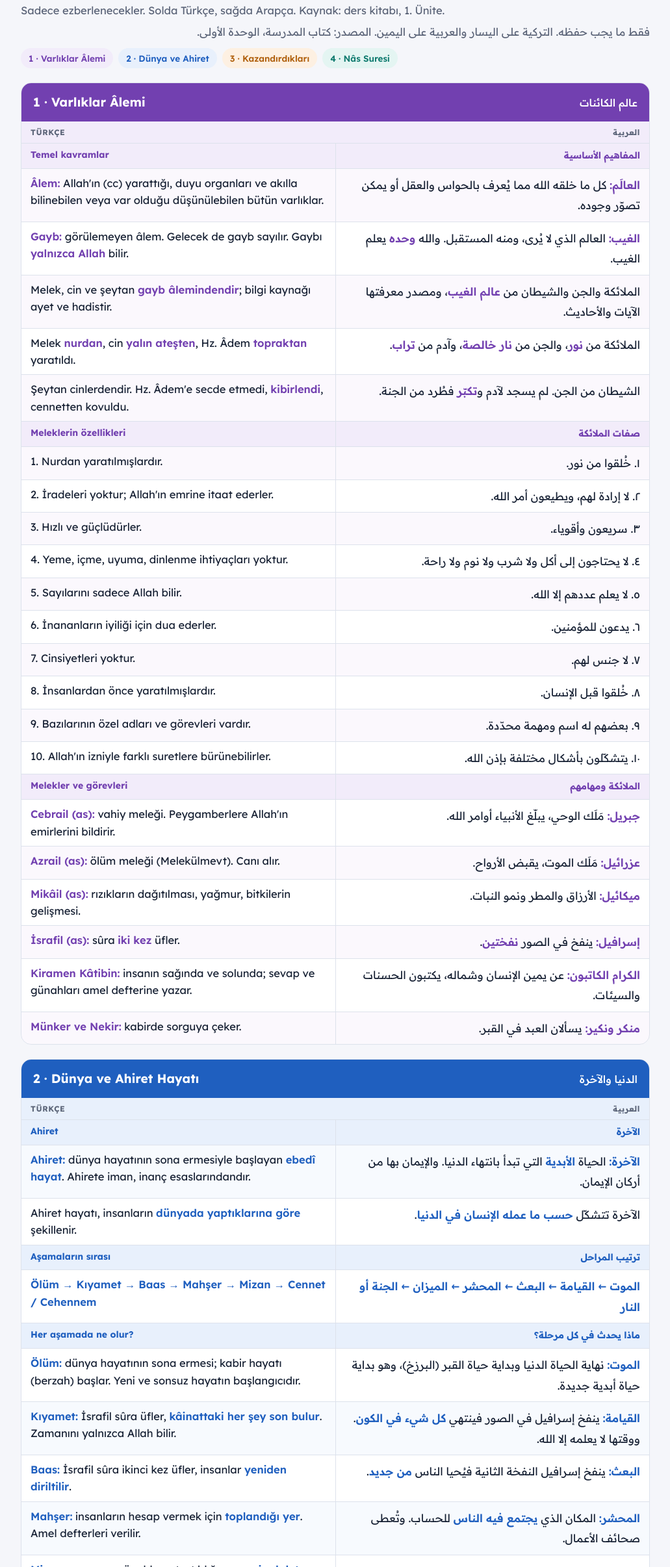
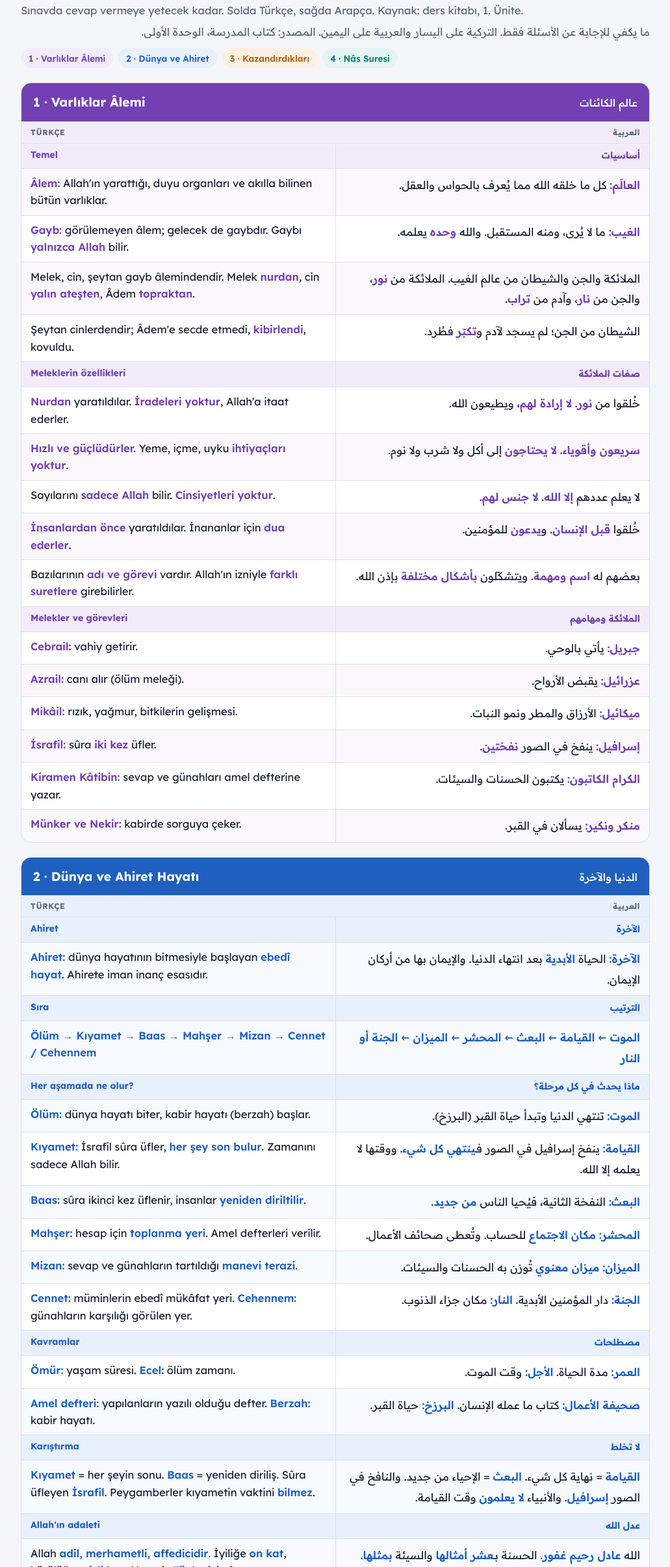
Before and after one commit to yahyaabohashem332/dinkulturu7-yazili1, a plain HTML site: page ezber/index.html in a window 1280 px wide. Shown: the part 148-2560 px from the top of the page at 65% size, without its empty margins (124-1155 px from the left). Drawn offline with Linux system fonts and the light colour scheme.

Commit message:
Shorten the memorisation page to what is needed to answer
Co-Authored-By: Claude Sonnet 5.5 <noreply@anthropic.com>

```diff
--- a/ezber/index.html
+++ b/ezber/index.html
@@ -63,8 +63,8 @@ tr:not(.g):nth-child(even) td{background:color-mix(in srgb,var(--cs) 35%,transpa
 <header id="top">
   <p class="kicker">7. Sınıf Din Kültürü · 1. Yazılı · Senaryo 3</p>
   <h1>Ezber Listesi</h1>
-  <p>Sadece ezberlenecekler. Solda Türkçe, sağda Arapça. Kaynak: ders kitabı, 1. Ünite.</p>
-  <p class="ar" lang="ar">فقط ما يجب حفظه. التركية على اليسار والعربية على اليمين. المصدر: كتاب المدرسة، الوحدة الأولى.</p>
+  <p>Sınavda cevap vermeye yetecek kadar. Solda Türkçe, sağda Arapça. Kaynak: ders kitabı, 1. Ünite.</p>
+  <p class="ar" lang="ar">ما يكفي للإجابة عن الأسئلة فقط. التركية على اليسار والعربية على اليمين. المصدر: كتاب المدرسة، الوحدة الأولى.</p>
   <nav class="jump" aria-label="Bölümler">
     <a href="#a" style="--c:var(--c1);--cs:var(--c1s)">1 · Varlıklar Âlemi</a>
     <a href="#b" style="--c:var(--c2);--cs:var(--c2s)">2 · Dünya ve Ahiret</a>
@@ -79,30 +79,24 @@ tr:not(.g):nth-child(even) td{background:color-mix(in srgb,var(--cs) 35%,transpa
   <table>
     <thead><tr><th>Türkçe</th><th>العربية</th></tr></thead>
     <tbody>
-      <tr class="g"><td>Temel kavramlar</td><td>المفاهيم الأساسية</td></tr>
-      <tr><td><b>Âlem:</b> Allah'ın (cc) yarattığı, duyu organları ve akılla bilinebilen veya var olduğu düşünülebilen bütün varlıklar.</td><td><b>العالَم:</b> كل ما خلقه الله مما يُعرف بالحواس والعقل أو يمكن تصوّر وجوده.</td></tr>
-      <tr><td><b>Gayb:</b> görülemeyen âlem. Gelecek de gayb sayılır. Gaybı <b>yalnızca Allah</b> bilir.</td><td><b>الغيب:</b> العالم الذي لا يُرى، ومنه المستقبل. والله <b>وحده</b> يعلم الغيب.</td></tr>
-      <tr><td>Melek, cin ve şeytan <b>gayb âlemindendir</b>; bilgi kaynağı ayet ve hadistir.</td><td>الملائكة والجن والشيطان من <b>عالم الغيب</b>، ومصدر معرفتها الآيات والأحاديث.</td></tr>
-      <tr><td>Melek <b>nurdan</b>, cin <b>yalın ateşten</b>, Hz. Âdem <b>topraktan</b> yaratıldı.</td><td>الملائكة من <b>نور</b>، والجن من <b>نار خالصة</b>، وآدم من <b>تراب</b>.</td></tr>
-      <tr><td>Şeytan cinlerdendir. Hz. Âdem'e secde etmedi, <b>kibirlendi</b>, cennetten kovuldu.</td><td>الشيطان من الجن. لم يسجد لآدم و<b>تكبّر</b> فطُرد من الجنة.</td></tr>
+      <tr class="g"><td>Temel</td><td>أساسيات</td></tr>
+      <tr><td><b>Âlem:</b> Allah'ın yarattığı, duyu organları ve akılla bilinen bütün varlıklar.</td><td><b>العالَم:</b> كل ما خلقه الله مما يُعرف بالحواس والعقل.</td></tr>
+      <tr><td><b>Gayb:</b> görülemeyen âlem; gelecek de gaybdır. Gaybı <b>yalnızca Allah</b> bilir.</td><td><b>الغيب:</b> ما لا يُرى، ومنه المستقبل. والله <b>وحده</b> يعلمه.</td></tr>
+      <tr><td>Melek, cin, şeytan gayb âlemindendir. Melek <b>nurdan</b>, cin <b>yalın ateşten</b>, Âdem <b>topraktan</b>.</td><td>الملائكة والجن والشيطان من عالم الغيب. الملائكة من <b>نور</b>، والجن من <b>نار</b>، وآدم من <b>تراب</b>.</td></tr>
+      <tr><td>Şeytan cinlerdendir; Âdem'e secde etmedi, <b>kibirlendi</b>, kovuldu.</td><td>الشيطان من الجن؛ لم يسجد لآدم و<b>تكبّر</b> فطُرد.</td></tr>
       <tr class="g"><td>Meleklerin özellikleri</td><td>صفات الملائكة</td></tr>
-      <tr><td>1. Nurdan yaratılmışlardır.</td><td>١. خُلقوا من نور.</td></tr>
-      <tr><td>2. İradeleri yoktur; Allah'ın emrine itaat ederler.</td><td>٢. لا إرادة لهم، ويطيعون أمر الله.</td></tr>
-      <tr><td>3. Hızlı ve güçlüdürler.</td><td>٣. سريعون وأقوياء.</td></tr>
-      <tr><td>4. Yeme, içme, uyuma, dinlenme ihtiyaçları yoktur.</td><td>٤. لا يحتاجون إلى أكل ولا شرب ولا نوم ولا راحة.</td></tr>
-      <tr><td>5. Sayılarını sadece Allah bilir.</td><td>٥. لا يعلم عددهم إلا الله.</td></tr>
-      <tr><td>6. İnananların iyiliği için dua ederler.</td><td>٦. يدعون للمؤمنين.</td></tr>
-      <tr><td>7. Cinsiyetleri yoktur.</td><td>٧. لا جنس لهم.</td></tr>
-      <tr><td>8. İnsanlardan önce yaratılmışlardır.</td><td>٨. خُلقوا قبل الإنسان.</td></tr>
-      <tr><td>9. Bazılarının özel adları ve görevleri vardır.</td><td>٩. بعضهم له اسم ومهمة محدّدة.</td></tr>
-      <tr><td>10. Allah'ın izniyle farklı suretlere bürünebilirler.</td><td>١٠. يتشكّلون بأشكال مختلفة بإذن الله.</td></tr>
+      <tr><td><b>Nurdan</b> yaratıldılar. <b>İradeleri yoktur</b>, Allah'a itaat ederler.</td><td>خُلقوا من <b>نور</b>. <b>لا إرادة لهم</b>، ويطيعون الله.</td></tr>
+      <tr><td><b>Hızlı ve güçlüdürler.</b> Yeme, içme, uyku <b>ihtiyaçları yoktur</b>.</td><td><b>سريعون وأقوياء.</b> <b>لا يحتاجون</b> إلى أكل ولا شرب ولا نوم.</td></tr>
+      <tr><td>Sayılarını <b>sadece Allah</b> bilir. <b>Cinsiyetleri yoktur</b>.</td><td>لا يعلم عددهم <b>إلا الله</b>. <b>لا جنس لهم</b>.</td></tr>
+      <tr><td><b>İnsanlardan önce</b> yaratıldılar. İnananlar için <b>dua ederler</b>.</td><td>خُلقوا <b>قبل الإنسان</b>. و<b>يدعون</b> للمؤمنين.</td></tr>
+      <tr><td>Bazılarının <b>adı ve görevi</b> vardır. Allah'ın izniyle <b>farklı suretlere</b> girebilirler.</td><td>بعضهم له <b>اسم ومهمة</b>. ويتشكّلون <b>بأشكال مختلفة</b> بإذن الله.</td></tr>
       <tr class="g"><td>Melekler ve görevleri</td><td>الملائكة ومهامهم</td></tr>
-      <tr><td><b>Cebrail (as):</b> vahiy meleği. Peygamberlere Allah'ın emirlerini bildirir.</td><td><b>جبريل:</b> مَلَك الوحي، يبلّغ الأنبياء أوامر الله.</td></tr>
-      <tr><td><b>Azrail (as):</b> ölüm meleği (Melekülmevt). Canı alır.</td><td><b>عزرائيل:</b> مَلَك الموت، يقبض الأرواح.</td></tr>
-      <tr><td><b>Mikâil (as):</b> rızıkların dağıtılması, yağmur, bitkilerin gelişmesi.</td><td><b>ميكائيل:</b> الأرزاق والمطر ونمو النبات.</td></tr>
-      <tr><td><b>İsrafil (as):</b> sûra <b>iki kez</b> üfler.</td><td><b>إسرافيل:</b> ينفخ في الصور <b>نفختين</b>.</td></tr>
-      <tr><td><b>Kiramen Kâtibin:</b> insanın sağında ve solunda; sevap ve günahları amel defterine yazar.</td><td><b>الكرام الكاتبون:</b> عن يمين الإنسان وشماله، يكتبون الحسنات والسيئات.</td></tr>
-      <tr><td><b>Münker ve Nekir:</b> kabirde sorguya çeker.</td><td><b>منكر ونكير:</b> يسألان العبد في القبر.</td></tr>
+      <tr><td><b>Cebrail:</b> vahiy getirir.</td><td><b>جبريل:</b> يأتي بالوحي.</td></tr>
+      <tr><td><b>Azrail:</b> canı alır (ölüm meleği).</td><td><b>عزرائيل:</b> يقبض الأرواح.</td></tr>
+      <tr><td><b>Mikâil:</b> rızık, yağmur, bitkilerin gelişmesi.</td><td><b>ميكائيل:</b> الأرزاق والمطر ونمو النبات.</td></tr>
+      <tr><td><b>İsrafil:</b> sûra <b>iki kez</b> üfler.</td><td><b>إسرافيل:</b> ينفخ في الصور <b>نفختين</b>.</td></tr>
+      <tr><td><b>Kiramen Kâtibin:</b> sevap ve günahları amel defterine yazar.</td><td><b>الكرام الكاتبون:</b> يكتبون الحسنات والسيئات.</td></tr>
+      <tr><td><b>Münker ve Nekir:</b> kabirde sorguya çeker.</td><td><b>منكر ونكير:</b> يسألان في القبر.</td></tr>
     </tbody>
   </table>
 </section>
@@ -114,31 +108,23 @@ tr:not(.g):nth-child(even) td{background:color-mix(in srgb,var(--cs) 35%,transpa
     <thead><tr><th>Türkçe</th><th>العربية</th></tr></thead>
     <tbody>
       <tr class="g"><td>Ahiret</td><td>الآخرة</td></tr>
-      <tr><td><b>Ahiret:</b> dünya hayatının sona ermesiyle başlayan <b>ebedî hayat</b>. Ahirete iman, inanç esaslarındandır.</td><td><b>الآخرة:</b> الحياة <b>الأبدية</b> التي تبدأ بانتهاء الدنيا. والإيمان بها من أركان الإيمان.</td></tr>
-      <tr><td>Ahiret hayatı, insanların <b>dünyada yaptıklarına göre</b> şekillenir.</td><td>الآخرة تتشكّل <b>حسب ما عمله الإنسان في الدنيا</b>.</td></tr>
-      <tr class="g"><td>Aşamaların sırası</td><td>ترتيب المراحل</td></tr>
+      <tr><td><b>Ahiret:</b> dünya hayatının bitmesiyle başlayan <b>ebedî hayat</b>. Ahirete iman inanç esasıdır.</td><td><b>الآخرة:</b> الحياة <b>الأبدية</b> بعد انتهاء الدنيا. والإيمان بها من أركان الإيمان.</td></tr>
+      <tr class="g"><td>Sıra</td><td>الترتيب</td></tr>
       <tr><td><b>Ölüm → Kıyamet → Baas → Mahşer → Mizan → Cennet / Cehennem</b></td><td><b>الموت ← القيامة ← البعث ← المحشر ← الميزان ← الجنة أو النار</b></td></tr>
       <tr class="g"><td>Her aşamada ne olur?</td><td>ماذا يحدث في كل مرحلة؟</td></tr>
-      <tr><td><b>Ölüm:</b> dünya hayatının sona ermesi; kabir hayatı (berzah) başlar. Yeni ve sonsuz hayatın başlangıcıdır.</td><td><b>الموت:</b> نهاية الحياة الدنيا وبداية حياة القبر (البرزخ)، وهو بداية حياة أبدية جديدة.</td></tr>
-      <tr><td><b>Kıyamet:</b> İsrafil sûra üfler, <b>kâinattaki her şey son bulur</b>. Zamanını yalnızca Allah bilir.</td><td><b>القيامة:</b> ينفخ إسرافيل في الصور فينتهي <b>كل شيء في الكون</b>. ووقتها لا يعلمه إلا الله.</td></tr>
-      <tr><td><b>Baas:</b> İsrafil sûra ikinci kez üfler, insanlar <b>yeniden diriltilir</b>.</td><td><b>البعث:</b> ينفخ إسرافيل النفخة الثانية فيُحيا الناس <b>من جديد</b>.</td></tr>
-      <tr><td><b>Mahşer:</b> insanların hesap vermek için <b>toplandığı yer</b>. Amel defterleri verilir.</td><td><b>المحشر:</b> المكان الذي <b>يجتمع فيه الناس</b> للحساب. وتُعطى صحائف الأعمال.</td></tr>
-      <tr><td><b>Mizan:</b> sevap ve günahların tartıldığı <b>manevi adalet terazisi</b>.</td><td><b>الميزان:</b> <b>ميزان العدل المعنوي</b> توزن به الحسنات والسيئات.</td></tr>
-      <tr><td><b>Cennet:</b> müminlerin ebedî mükâfat yeri. <b>Cehennem:</b> günahların karşılığının görüldüğü yer.</td><td><b>الجنة:</b> دار المؤمنين الأبدية. <b>النار:</b> مكان جزاء الذنوب.</td></tr>
-      <tr class="g"><td>Diğer kavramlar</td><td>مفاهيم أخرى</td></tr>
-      <tr><td><b>Ömür:</b> doğumdan ölüme kadar yaşam süresi.</td><td><b>العمر:</b> مدة الحياة من الولادة إلى الموت.</td></tr>
-      <tr><td><b>Ecel:</b> ölüm için belirlenen zaman.</td><td><b>الأجل:</b> الوقت المحدّد للموت.</td></tr>
-      <tr><td><b>Amel defteri:</b> yapılan her şeyin yazılı olduğu defter.</td><td><b>صحيفة الأعمال:</b> الكتاب المسجَّل فيه كل ما فعله الإنسان.</td></tr>
-      <tr><td><b>Berzah:</b> dünya ile ahiret arasındaki âlem, kabir hayatı.</td><td><b>البرزخ:</b> العالم بين الدنيا والآخرة، أي حياة القبر.</td></tr>
-      <tr><td><b>Cennetin isimleri:</b> Firdevs, Meva, Naim, Adn, Darüsselam, Hüsna, Darülmukame.</td><td><b>أسماء الجنة:</b> الفردوس، المأوى، النعيم، عدن، دار السلام، الحسنى، دار المقامة.</td></tr>
+      <tr><td><b>Ölüm:</b> dünya hayatı biter, kabir hayatı (berzah) başlar.</td><td><b>الموت:</b> تنتهي الدنيا وتبدأ حياة القبر (البرزخ).</td></tr>
+      <tr><td><b>Kıyamet:</b> İsrafil sûra üfler, <b>her şey son bulur</b>. Zamanını sadece Allah bilir.</td><td><b>القيامة:</b> ينفخ إسرافيل في الصور فـ<b>ينتهي كل شيء</b>. ووقتها لا يعلمه إلا الله.</td></tr>
+      <tr><td><b>Baas:</b> sûra ikinci kez üflenir, insanlar <b>yeniden diriltilir</b>.</td><td><b>البعث:</b> النفخة الثانية، فيُحيا الناس <b>من جديد</b>.</td></tr>
+      <tr><td><b>Mahşer:</b> hesap için <b>toplanma yeri</b>. Amel defterleri verilir.</td><td><b>المحشر:</b> <b>مكان الاجتماع</b> للحساب. وتُعطى صحائف الأعمال.</td></tr>
+      <tr><td><b>Mizan:</b> sevap ve günahların tartıldığı <b>manevi terazi</b>.</td><td><b>الميزان:</b> <b>ميزان معنوي</b> تُوزن به الحسنات والسيئات.</td></tr>
+      <tr><td><b>Cennet:</b> müminlerin ebedî mükâfat yeri. <b>Cehennem:</b> günahların karşılığı görülen yer.</td><td><b>الجنة:</b> دار المؤمنين الأبدية. <b>النار:</b> مكان جزاء الذنوب.</td></tr>
+      <tr class="g"><td>Kavramlar</td><td>مصطلحات</td></tr>
+      <tr><td><b>Ömür:</b> yaşam süresi. <b>Ecel:</b> ölüm zamanı.</td><td><b>العمر:</b> مدة الحياة. <b>الأجل:</b> وقت الموت.</td></tr>
+      <tr><td><b>Amel defteri:</b> yapılanların yazılı olduğu defter. <b>Berzah:</b> kabir hayatı.</td><td><b>صحيفة الأعمال:</b> كتاب ما عمله الإنسان. <b>البرزخ:</b> حياة القبر.</td></tr>
       <tr class="g"><td>Karıştırma</td><td>لا تخلط</td></tr>
-      <tr><td><b>Kıyamet</b> = her şeyin sonu (1. üfleme). <b>Baas</b> = yeniden diriliş (2. üfleme). Sûra üfleyen <b>İsrafil</b>'dir.</td><td><b>القيامة</b> = نهاية كل شيء (النفخة الأولى). <b>البعث</b> = الإحياء (النفخة الثانية). والذي ينفخ في الصور <b>إسرافيل</b>.</td></tr>
-      <tr><td>Peygamberler kıyametin vaktini <b>bilmez</b>; yalnızca Allah bilir.</td><td>الأنبياء <b>لا يعلمون</b> وقت القيامة؛ الله وحده يعلمه.</td></tr>
+      <tr><td><b>Kıyamet</b> = her şeyin sonu. <b>Baas</b> = yeniden diriliş. Sûra üfleyen <b>İsrafil</b>. Peygamberler kıyametin vaktini <b>bilmez</b>.</td><td><b>القيامة</b> = نهاية كل شيء. <b>البعث</b> = الإحياء من جديد. والنافخ في الصور <b>إسرافيل</b>. والأنبياء <b>لا يعلمون</b> وقت القيامة.</td></tr>
       <tr class="g"><td>Allah'ın adaleti</td><td>عدل الله</td></tr>
-      <tr><td>Allah <b>adil, merhametli ve affedicidir</b>. İyiliğin karşılığı <b>on kat</b>, kötülüğün karşılığı <b>misli</b> kadardır (Enam 160).</td><td>الله <b>عادل رحيم غفور</b>. الحسنة بعشر أمثالها، والسيئة بمثلها فقط.</td></tr>
-      <tr><td>Günah işleyene hemen ceza vermez; <b>tövbe</b> için fırsat tanır. Rahmetinden ümit kesilmez.</td><td>لا يعاقب المذنب فوراً بل يمهله ليتوب. ولا يُيأس من رحمته.</td></tr>
-      <tr><td>Hadis: “Akıllı kişi, <b>kendini hesaba çeken</b> ve ölümden sonrası için çalışandır.”</td><td>الحديث: «العاقل من <b>حاسب نفسه</b> وعمل لما بعد الموت».</td></tr>
-      <tr><td>Kıyamet günü hesaba çekilen <b>5 şey</b>: ömrünü nerede geçirdiği · gençliğini nerede yıprattığı · malını nereden kazandığı · nerede harcadığı · bildiğiyle amel edip etmediği.</td><td><b>خمسة أسئلة:</b> عمره فيما أفناه · شبابه فيما أبلاه · ماله من أين اكتسبه · وفيما أنفقه · ماذا عمل بما علم.</td></tr>
+      <tr><td>Allah <b>adil, merhametli, affedicidir</b>. İyiliğe <b>on kat</b>, kötülüğe <b>misli</b> karşılık verir. <b>Tövbe</b> için fırsat tanır.</td><td>الله <b>عادل رحيم غفور</b>. الحسنة بـ<b>عشر أمثالها</b> والسيئة <b>بمثلها</b>. ويمهل المذنب ليتوب.</td></tr>
     </tbody>
   </table>
 </section>
@@ -151,18 +137,14 @@ tr:not(.g):nth-child(even) td{background:color-mix(in srgb,var(--cs) 35%,transpa
     <tbody>
       <tr class="g"><td>Meleklere iman</td><td>الإيمان بالملائكة</td></tr>
       <tr><td>Kötülükten kaçınır, <b>iyiliğe yönelir</b>.</td><td>يبتعد عن الشر و<b>يتجه إلى الخير</b>.</td></tr>
-      <tr><td>Davranışlarının <b>kaydedildiğini</b> bilir; yalandan ve haksızlıktan uzak durur.</td><td>يعلم أن أعماله <b>تُسجَّل</b>، فيبتعد عن الكذب والظلم.</td></tr>
-      <tr><td><b>Doğruluk, yardımseverlik, sevgi, merhamet</b> gibi güzel ahlaka sahip olur.</td><td>يتحلى <b>بالصدق والمساعدة والمحبة والرحمة</b>.</td></tr>
-      <tr><td>Melekler korur, dua eder, destekler; insan Allah'ın sevgisini hisseder ve <b>manevi olarak güçlenir</b>.</td><td>الملائكة تحمي وتدعو وتؤيّد، فيشعر بحب الله و<b>يقوى معنوياً</b>.</td></tr>
+      <tr><td>Davranışlarının <b>kaydedildiğini</b> bilir; yalandan ve haksızlıktan uzak durur.</td><td>يعلم أن أعماله <b>تُسجَّل</b> فيبتعد عن الكذب والظلم.</td></tr>
+      <tr><td><b>Doğruluk, yardımseverlik, sevgi, merhamet</b> kazanır; <b>manevi olarak güçlenir</b>.</td><td>يكتسب <b>الصدق والمساعدة والمحبة والرحمة</b> و<b>يقوى معنوياً</b>.</td></tr>
       <tr class="g"><td>Ahirete iman</td><td>الإيمان بالآخرة</td></tr>
-      <tr><td>Hayatını <b>anlamlandırır</b>; her şeyin bir yaratılış amacı olduğunu anlar.</td><td><b>يعطي حياته معنى</b>، ويعلم أن لكل شيء غاية.</td></tr>
-      <tr><td><b>Sorumluluk bilinci</b>: ailesine, çevresine, tüm canlılara karşı.</td><td><b>الشعور بالمسؤولية</b> تجاه أسرته وبيئته وكل المخلوقات.</td></tr>
-      <tr><td><b>Adalet</b>, iyilik, ihtiyaç sahiplerine yardım, akraba ve komşularla iyi geçinme.</td><td><b>العدل</b> والإحسان ومساعدة المحتاجين وحسن الجوار وصلة الأرحام.</td></tr>
-      <tr><td>Güzel davranışlarının karşılığını <b>ahirette göreceğini</b> bilir.</td><td>يعلم أنه سيرى جزاء عمله الحسن <b>في الآخرة</b>.</td></tr>
-      <tr><td>Dünyanın <b>imtihan yeri</b> olduğunu bilir; musibetlere <b>sabreder</b>.</td><td>يعلم أن الدنيا <b>دار امتحان</b> فـ<b>يصبر</b> على المصائب.</td></tr>
-      <tr><td><b>Yok olma endişesinden kurtulur</b>; sevdikleriyle ahirette birlikte olacağını bilmek huzur verir.</td><td><b>يتخلص من قلق الفناء</b>، ويطمئن لأنه سيلتقي أحبّته في الآخرة.</td></tr>
-      <tr class="g"><td>Cevap yazarken</td><td>عند كتابة الجواب</td></tr>
-      <tr><td><b>İnanç → davranış → “çünkü”</b> (nedeni) → günlük hayattan örnek.</td><td><b>الإيمان ← السلوك ← «çünkü» (لأنّ)</b> ← مثال من الحياة.</td></tr>
+      <tr><td>Hayatı <b>anlam</b> kazanır; <b>sorumluluk bilinci</b> gelişir.</td><td>تصير لحياته <b>معنى</b>، وتنمو <b>مسؤوليته</b>.</td></tr>
+      <tr><td><b>Adalet</b>, iyilik, yardım, akraba ve komşuluk ilkelerini edinir.</td><td>يلتزم <b>بالعدل</b> والإحسان والمساعدة وصلة الأرحام وحسن الجوار.</td></tr>
+      <tr><td>Dünya <b>imtihan yeri</b>dir; musibette <b>sabreder</b>. Yok olma endişesinden kurtulur, <b>huzur</b> bulur.</td><td>الدنيا <b>دار امتحان</b> فـ<b>يصبر</b> على المصائب، ويتخلص من قلق الفناء و<b>يطمئن</b>.</td></tr>
+      <tr class="g"><td>Cevap kalıbı</td><td>قالب الجواب</td></tr>
+      <tr><td><b>İnanç → davranış → “çünkü”</b> (neden) → örnek.</td><td><b>الإيمان ← السلوك ← «çünkü» (لأنّ)</b> ← مثال.</td></tr>
     </tbody>
   </table>
 </section>
@@ -185,12 +167,9 @@ tr:not(.g):nth-child(even) td{background:color-mix(in srgb,var(--cs) 35%,transpa
   <table>
     <tbody>
       <tr class="g"><td>Bilgiler</td><td>معلومات</td></tr>
-      <tr><td>Nâs suresi <b>6 ayettir</b>. Adını surede geçen <b>nâs (insanlar)</b> kelimesinden alır.</td><td>سورة الناس <b>ست آيات</b>، وسُمّيت باسم كلمة <b>«الناس»</b> الواردة فيها.</td></tr>
-      <tr><td>Felak suresiyle birlikte <b>“Muavvizeteyn”</b> adını alır.</td><td>تُسمّى مع سورة الفلق <b>«المعوّذتين»</b>.</td></tr>
-      <tr><td>Konusu: <b>vesvese veren şeytanın şerrinden Allah'a sığınmak</b>.</td><td>موضوعها: <b>الاستعاذة بالله من شرّ الشيطان الموسوس</b>.</td></tr>
-      <tr><td>Allah'a <b>üç sıfatla</b> sığınılır: <b>Rab, Melik, İlah</b>.</td><td>نلجأ إلى الله <b>بثلاث صفات</b>: <b>الرب والملك والإله</b>.</td></tr>
-      <tr><td>Hz. Muhammed (sav) her gün <b>yatmadan önce</b> Felak ve Nâs'ı okurdu; <b>her namazdan sonra</b> okunmasını tavsiye etti.</td><td>كان النبي ﷺ يقرأ الفلق والناس <b>قبل النوم</b>، ونصح بقراءتهما <b>بعد كل صلاة</b>.</td></tr>
-      <tr><td><b>Dua</b>, Allah'a sığınmaktır.</td><td><b>الدعاء</b> هو اللجوء إلى الله.</td></tr>
+      <tr><td><b>6 ayet.</b> Adı “<b>nâs</b>” (insanlar) kelimesinden. Felak ile birlikte <b>Muavvizeteyn</b>.</td><td><b>ست آيات.</b> سُمّيت من كلمة «<b>الناس</b>». وتُسمّى مع الفلق <b>المعوّذتين</b>.</td></tr>
+      <tr><td>Konusu: <b>vesvese veren şeytanın şerrinden Allah'a sığınmak</b>. Üç sıfat: <b>Rab, Melik, İlah</b>.</td><td>موضوعها: <b>الاستعاذة بالله من شرّ الشيطان الموسوس</b>. وصفاته الثلاث: <b>الرب والملك والإله</b>.</td></tr>
+      <tr><td>Hz. Peygamber <b>yatmadan önce</b> okurdu; <b>her namazdan sonra</b> okunmasını önerdi.</td><td>كان النبي ﷺ يقرأها <b>قبل النوم</b>، ونصح بها <b>بعد كل صلاة</b>.</td></tr>
     </tbody>
   </table>
 </section>
```
